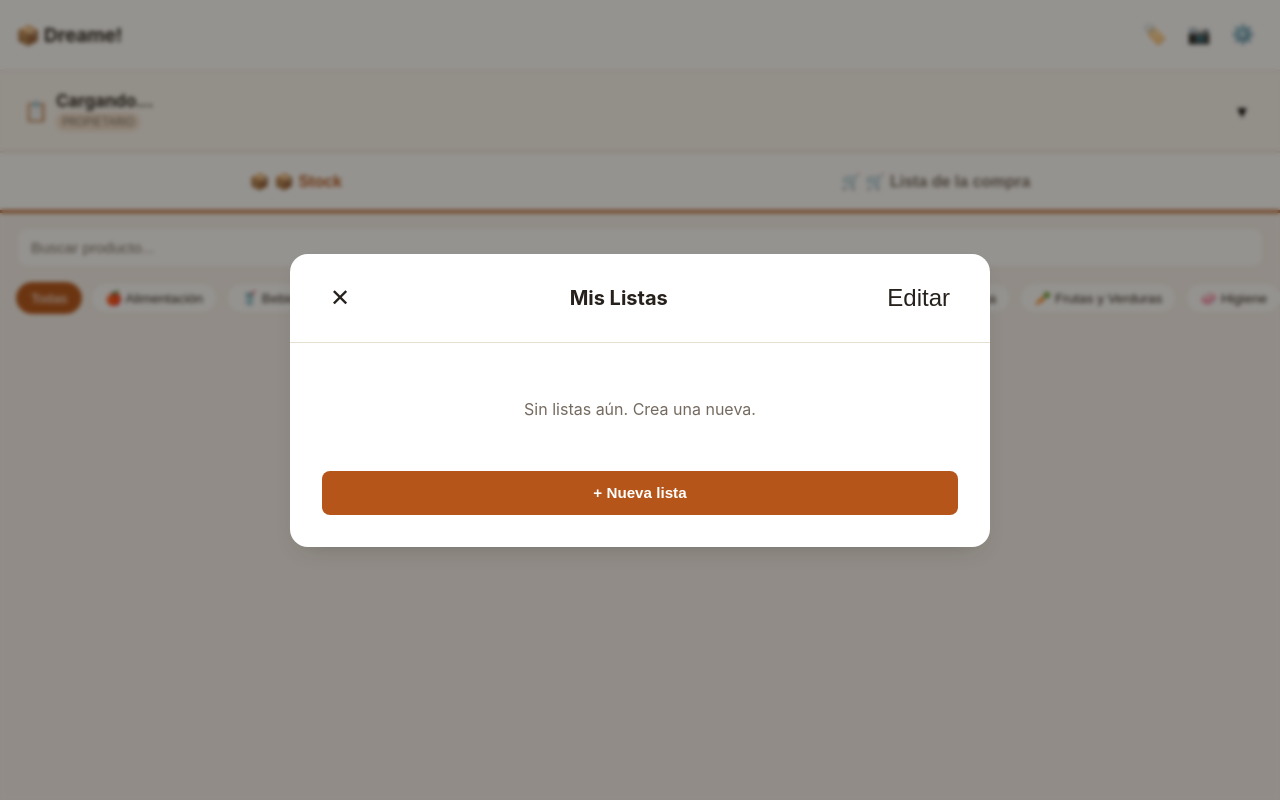
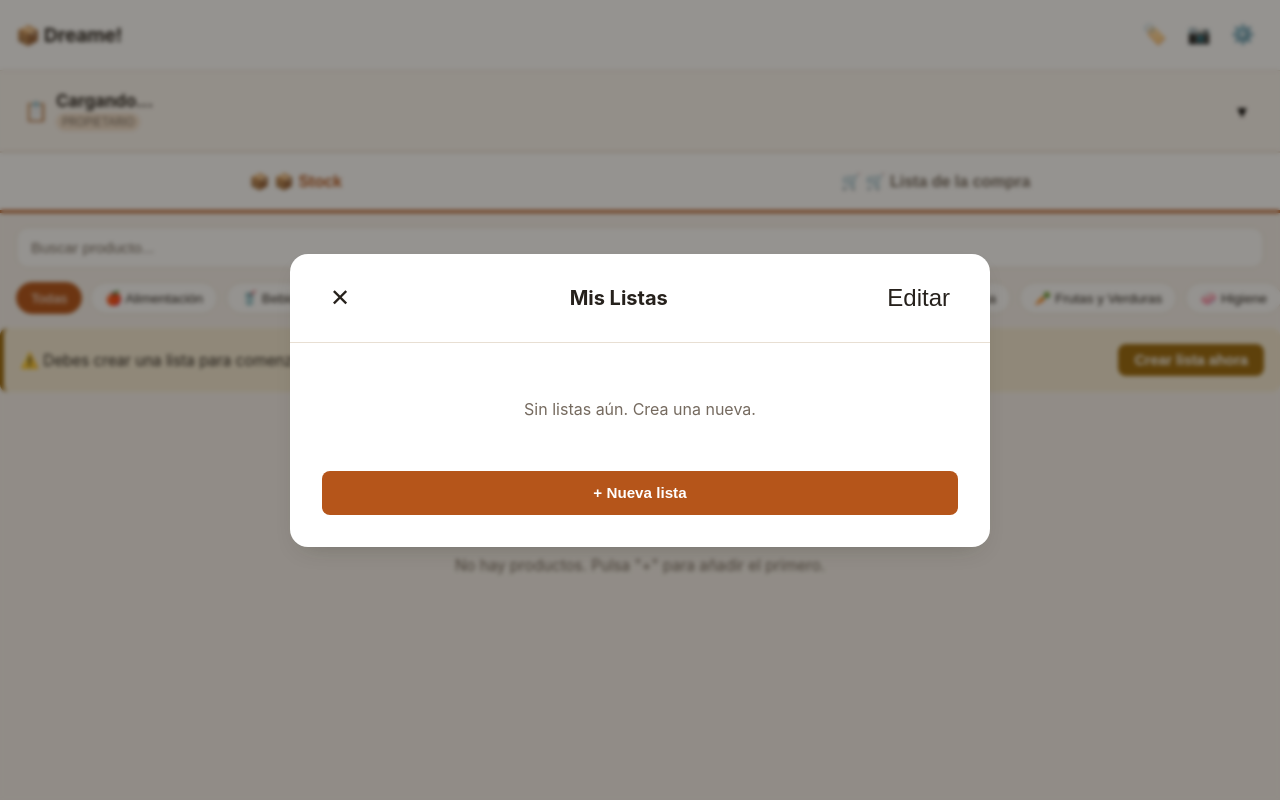
Before and after one commit to Alexpa112/Home-Stock, a Flask app: page /?crear_primera_lista=true in a window 1280 px wide. Run offline with Flask 3, Linux system fonts and the light colour scheme; the visitor is signed in with stand-in values (Sample User, id 1); data comes from the database, SQL or seed files in the repository; data that the repository does not hold is empty.

Commit message:
Feat: FASE 2 - Banner obligatorio para usuarios sin listas (enfoque no-invasivo)

```diff
--- a/stockhogar/static/app.js
+++ b/stockhogar/static/app.js
@@ -2067,6 +2067,18 @@ async function cargarMisListas() {
 
     renderizarSelectorListas(data.propias, data.compartidas);
     await actualizarListaActual(data.propias);
+
+    // FASE 2: Mostrar banner si no hay listas
+    const totalListas = (data.propias?.length || 0) + (data.compartidas?.length || 0);
+    const banner = document.getElementById('bannerSinListas');
+    if (banner) {
+      if (totalListas === 0) {
+        banner.hidden = false;
+        console.log('⚠️ Usuario sin listas - Banner visible');
+      } else {
+        banner.hidden = true;
+      }
+    }
   } catch (error) {
     console.error('Error cargando listas:', error);
   }
--- a/stockhogar/static/style.css
+++ b/stockhogar/static/style.css
@@ -1517,6 +1517,45 @@ button:focus-visible { outline: 2px solid var(--accent); outline-offset: 1px; }
   width: 100%;
   padding: 12px;
   border-radius: var(--radius-sm);
+}
+
+/* Banner para usuarios sin listas */
+.banner-alerta {
+  background: var(--warn-soft);
+  border-left: 4px solid var(--warn);
+  padding: 16px;
+  margin: 0 0 16px 0;
+  border-radius: var(--radius-sm);
+  display: flex;
+  align-items: center;
+  justify-content: space-between;
+  gap: 12px;
+  font-size: 0.95rem;
+  color: var(--text);
+}
+
+.banner-alerta p {
+  margin: 0;
+  flex: 1;
+  font-weight: 500;
+}
+
+.btn-banner {
+  padding: 8px 16px;
+  background: var(--warn);
+  color: white;
+  border: none;
+  border-radius: var(--radius-sm);
+  font-size: 0.9rem;
+  font-weight: 600;
+  cursor: pointer;
+  transition: opacity 200ms ease;
+  white-space: nowrap;
+}
+
+.btn-banner:hover {
+  opacity: 0.9;
+}
   border: 1px solid var(--border);
   font-size: 1rem;
   min-height: 44px;
--- a/stockhogar/templates/index.html
+++ b/stockhogar/templates/index.html
@@ -55,6 +55,8 @@
     <input id="buscador" type="search" placeholder="Buscar producto...">
 
     <nav class="filtros" id="filtros"></nav>
+
+    <div id="bannerSinListas" class="banner-alerta" hidden>⚠️ Debes crear una lista para comenzar. <button id="btnBannerCrearLista" class="btn-banner" type="button">Crear lista ahora</button></div>
 
     <main id="lista" class="lista"></main>
     <p id="vacio" class="vacio" hidden>No hay productos. Pulsa "+" para añadir el primero.</p>
```
